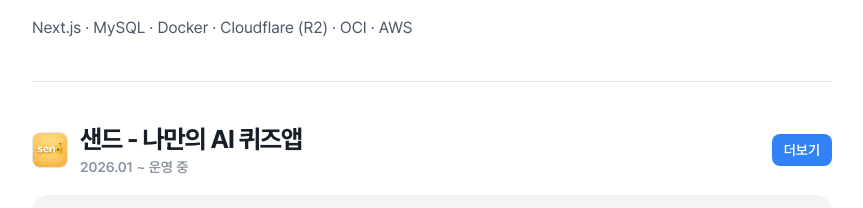
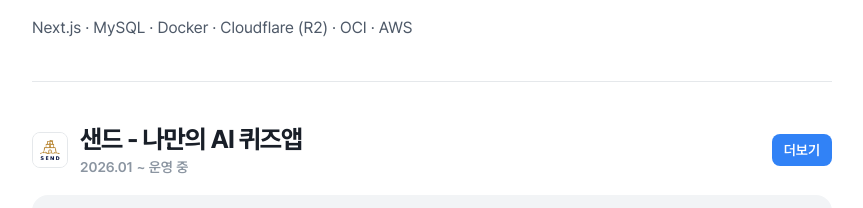
Before and after one commit to jihyukboin/jihyuk-portfolio, a Next.js app: page / in a window 1280 px wide. Shown: the part 5580-5788 px from the top of the page, without its empty margins (203-1066 px from the left). Built offline with nearby package versions, Linux system fonts and the light colour scheme; no server answers.

Commit message:
Replace Send app logo with current app icon

```diff
--- a/data/portfolio.ts
+++ b/data/portfolio.ts
@@ -162,7 +162,7 @@
   },
   {
     title: "샌드 - 나만의 AI 퀴즈앱",
-    icon: "/images/project-icons/send.webp",
+    icon: "/images/project-icons/send.png",
     description:
       "Android·iOS에서 사용할 수 있는 대화형 퀴즈 메이커입니다. 사용자 생성 퀴즈의 편집·풀이·학습 이력을 제공합니다.",
     links: [
```
Also changed, not shown: public/images/project-icons/send.png (added), public/images/project-icons/send.webp (deleted).
